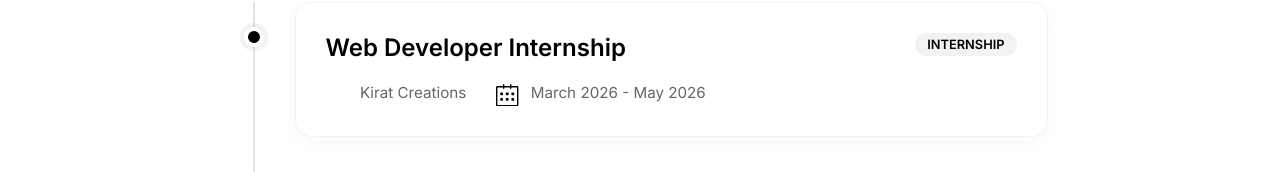
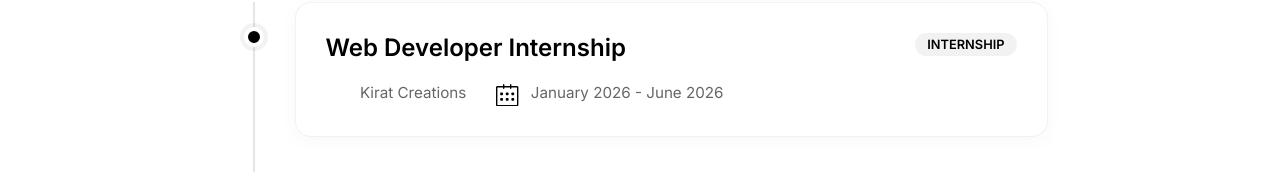
Before and after one commit to sudheermishra/My-Portfolio, a React (Create React App) app: page /about in a window 1280 px wide. Shown: the part 742-914 px from the top of the page. Built offline with nearby package versions, Linux system fonts and the light colour scheme; some icons are missing.

Commit message:
Update Experience.js

```diff
--- a/src/components/About/Experience.js
+++ b/src/components/About/Experience.js
@@ -7,7 +7,7 @@ const experienceData = [
     title: "Web Developer Internship",
     company: "Kirat Creations",
     type: "Internship",
-    duration: "March 2026 - May 2026",
+    duration: "January 2026 - June 2026",
   },
   {
     title: "Web Development Internship",
```
